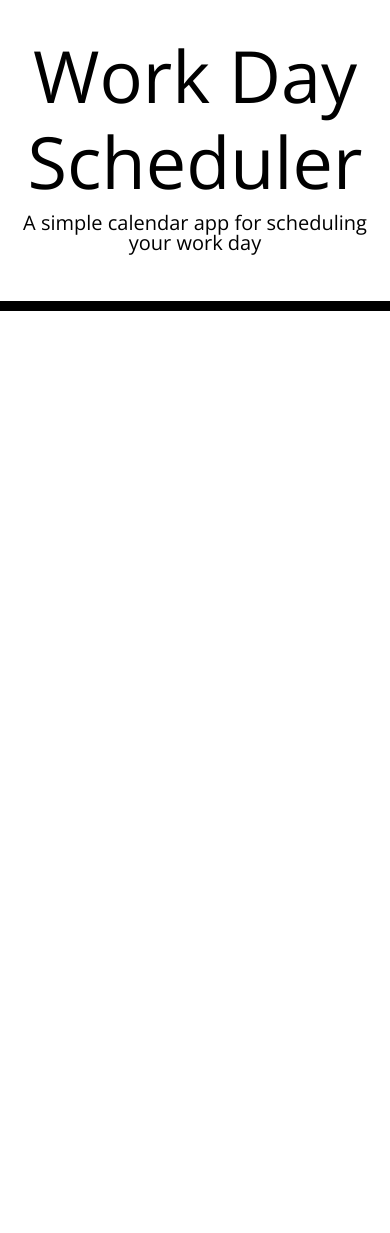
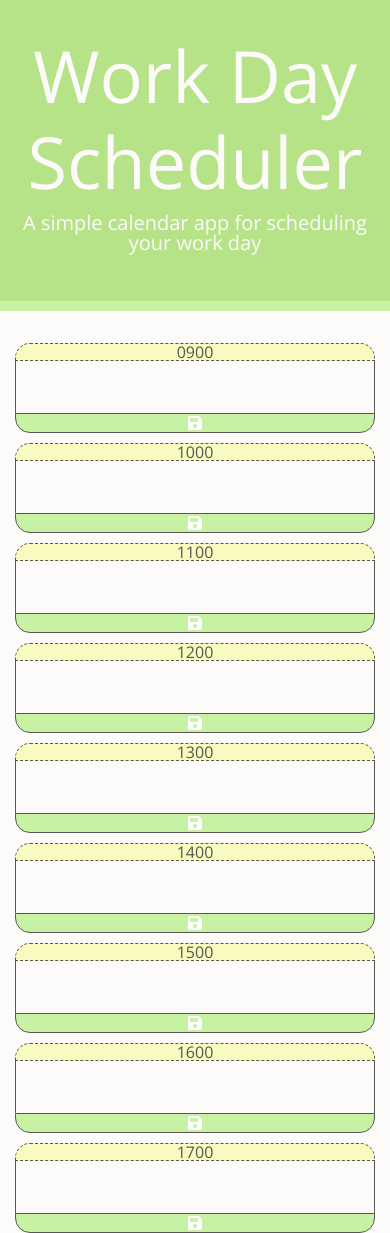
Before and after one commit to tracybrtn/work-day-scheduler, a plain HTML site: page index.html in a window 390 px wide. Before the commit the page ends 844 px from the top, so only its background shows below. Drawn offline with nearby package versions, Linux system fonts and the light colour scheme; files that its build step writes are made by us from their sources.

Commit message:
HTML+CSS mobile and tablet friendly

```diff
--- /dev/null
+++ b/assets/css/style.css
@@ -0,0 +1,95 @@
+:root {
+  --primary-color: #565654;
+  --secondary-color: #C7F2A4;
+  --tertiary-color: #f8fabf;
+  --quaternary-color: #B6E388;
+  --light-color: #fdfafa;
+}
+
+body {
+  font-family: 'Open Sans', sans-serif;
+  font-size: 16px;
+  line-height: 1;
+  background-color: var(--light-color);
+}
+
+.jumbotron {
+  text-align: center;
+  background-color: transparent;
+  color: var(--light-color);
+  background-color: var(--quaternary-color);
+  border-radius: 0;
+  border-bottom: 10px solid var(--secondary-color);
+}
+.description{
+  white-space: pre-wrap;
+}
+
+
+/*Time Blocks*/
+textarea {
+  background: var(--light-color);
+  border: none;
+  resize: none;
+  color: var(--primary-color);
+  border-left: 1px solid var(--primary-color);
+  border-right: 1px solid var(--primary-color);
+  padding: 10px;
+}
+
+.time-container {
+  display: flex;
+  flex-direction: column;
+  row-gap: 10px;
+}
+
+.time-block{
+  text-align: center;
+  display: flex;
+  flex-direction: column;
+}
+
+.hour {
+  background-color: var(--tertiary-color);
+  color: var(--primary-color);
+  border: 1px dashed var(--primary-color);
+  border-top-left-radius: 15px;
+  border-top-right-radius: 15px;
+}
+
+.saveBtn {
+  border: 1px solid var(--primary-color);
+  border-bottom-right-radius: 15px;
+  border-bottom-left-radius: 15px;
+  background-color: var(--secondary-color);
+  color: white;
+}
+
+.row {
+  white-space: pre-wrap;
+  height: 80px;
+  border-top: 1px solid white;;
+}
+
+
+.past {
+  background-color: #d3d3d3;
+  color: white;
+}
+
+.present {
+  background-color: #ff6961;
+  color: white;
+}
+
+.future {
+  background-color: #77dd77;
+  color: white;
+}
+
+
+
+.saveBtn i:hover {
+  font-size: 20px;
+  transition: all .3s ease-in-out;
+}
--- a/assets/style.css
+++ /dev/null
@@ -1,71 +0,0 @@
-body {
-  font-family: 'Open Sans', sans-serif;
-  font-size: 16px;
-  line-height: 1;
-}
-
-textarea{
-  background: transparent;
-  border: none;
-  resize: none;
-  color: #000000;
-  border-left: 1px solid black;
-  padding: 10px;
-}
-
-.jumbotron {
-  text-align: center;
-  background-color: transparent;
-  color: black;
-  border-radius: 0;
-  border-bottom: 10px solid black;
-}
-
-.description{
-  white-space: pre-wrap;
-}
-
-.time-block{
-  text-align: center;
-  border-radius: 15px;
-}
-
-.row {
-  white-space: pre-wrap;
-  height: 80px;
-  border-top: 1px solid white;;
-}
-
-.hour {
-  background-color: #ffffff;
-  color: #000000;
-  border-top: 1px dashed #000000;
-}
-
-.past {
-  background-color: #d3d3d3;
-  color: white;
-}
-
-.present {
-  background-color: #ff6961;
-  color: white;
-}
-
-.future {
-  background-color: #77dd77;
-  color: white;
-}
-
-.saveBtn {
-  border-left: 1px solid black;
-  border-top-right-radius: 15px;
-  border-bottom-right-radius: 15px;
-  background-color: #06AED5;
-  color: white;
-}
-
-.saveBtn i:hover {
-  font-size: 20px;
-  transition: all .3s ease-in-out;
-}
--- a/index.html
+++ b/index.html
@@ -4,34 +4,84 @@
     <meta charset="UTF-8" />
     <meta name="viewport" content="width=device-width, initial-scale=1.0" />
     <meta http-equiv="X-UA-Compatible" content="ie=edge" />
-    <link
-      rel="stylesheet"
-      href="https://stackpath.bootstrapcdn.com/bootstrap/4.3.1/css/bootstrap.min.css"
-    />
-    <link
-      rel="stylesheet"
-      href="https://use.fontawesome.com/releases/v5.8.1/css/all.css"
-      integrity="sha384-50oBUHEmvpQ+1lW4y57PTFmhCaXp0ML5d60M1M7uH2+nqUivzIebhndOJK28anvf"
-      crossorigin="anonymous"
-    />
-    <link
-      href="https://fonts.googleapis.com/css?family=Open+Sans&display=swap"
-      rel="stylesheet"
-    />
-    <link rel="stylesheet" href="style.css" />
+
+    <!--Stylesheets + Bootstrap-->
+    <link rel="stylesheet" href="https://stackpath.bootstrapcdn.com/bootstrap/4.3.1/css/bootstrap.min.css"/>
+    <link rel="stylesheet" href="https://use.fontawesome.com/releases/v5.8.1/css/all.css" integrity="sha384-50oBUHEmvpQ+1lW4y57PTFmhCaXp0ML5d60M1M7uH2+nqUivzIebhndOJK28anvf" crossorigin="anonymous"/>
+    <link href="https://fonts.googleapis.com/css?family=Open+Sans&display=swap" rel="stylesheet"/>
+    <link rel="stylesheet" href="assets/css/style.css" />
+
     <title>Work Day Scheduler</title>
   </head>
 
   <body>
     <header class="jumbotron">
       <h1 class="display-3">Work Day Scheduler</h1>
-      <p class="lead">A simple calendar app for scheduling your work day</p>
+      <p class="lead description">A simple calendar app for scheduling your work day</p>
       <p id="currentDay" class="lead"></p>
     </header>
-    <div class="container">
-      <!-- Timeblocks go here -->
-    </div>
+    <main>
+      <!-- Time blocks 9AM to 5PM -->
+      <div class="container-fluid time-container">
+        <!--0900-->
+        <div id="0800" class="time-block">
+          <div class="hour">0900</div>
+          <textarea></textarea>
+          <button class="saveBtn"><i class="fas fa-save"></i></button>
+        </div>
+        <!--1000-->
+        <div id="0800" class="time-block">
+          <div class="hour">1000</div>
+          <textarea></textarea>
+          <button class="saveBtn"><i class="fas fa-save"></i></button>
+        </div>
+        <!--1100-->
+        <div id="0800" class="time-block">
+          <div class="hour">1100</div>
+          <textarea></textarea>
+          <button class="saveBtn"><i class="fas fa-save"></i></button>
+        </div>
+        <!--1200-->
+        <div id="0800" class="time-block">
+          <div class="hour">1200</div>
+          <textarea></textarea>
+          <button class="saveBtn"><i class="fas fa-save"></i></button>
+        </div>
+        <!--1300-->
+        <div id="0800" class="time-block">
+          <div class="hour">1300</div>
+          <textarea></textarea>
+          <button class="saveBtn"><i class="fas fa-save"></i></button>
+        </div>
+        <!--1400-->
+        <div id="0800" class="time-block">
+          <div class="hour">1400</div>
+          <textarea></textarea>
+          <button class="saveBtn"><i class="fas fa-save"></i></button>
+        </div>
+        <!--1500-->
+        <div id="0800" class="time-block">
+          <div class="hour">1500</div>
+          <textarea></textarea>
+          <button class="saveBtn"><i class="fas fa-save"></i></button>
+        </div>
+        <!--1600-->
+        <div id="0800" class="time-block">
+          <div class="hour">1600</div>
+          <textarea></textarea>
+          <button class="saveBtn"><i class="fas fa-save"></i></button>
+        </div>
+        <!--1700-->
+        <div id="0800" class="time-block">
+          <div class="hour">1700</div>
+          <textarea></textarea>
+          <button class="saveBtn"><i class="fas fa-save"></i></button>
+        </div>
+      </div>
 
+    </main>
+
+    <!--Scripts-->
     <script src="https://code.jquery.com/jquery-3.4.1.min.js"></script>
     <script src="https://cdnjs.cloudflare.com/ajax/libs/moment.js/2.24.0/moment.min.js"></script>
   </body>
```
Also changed, not shown: assets/js/script.js (added).
